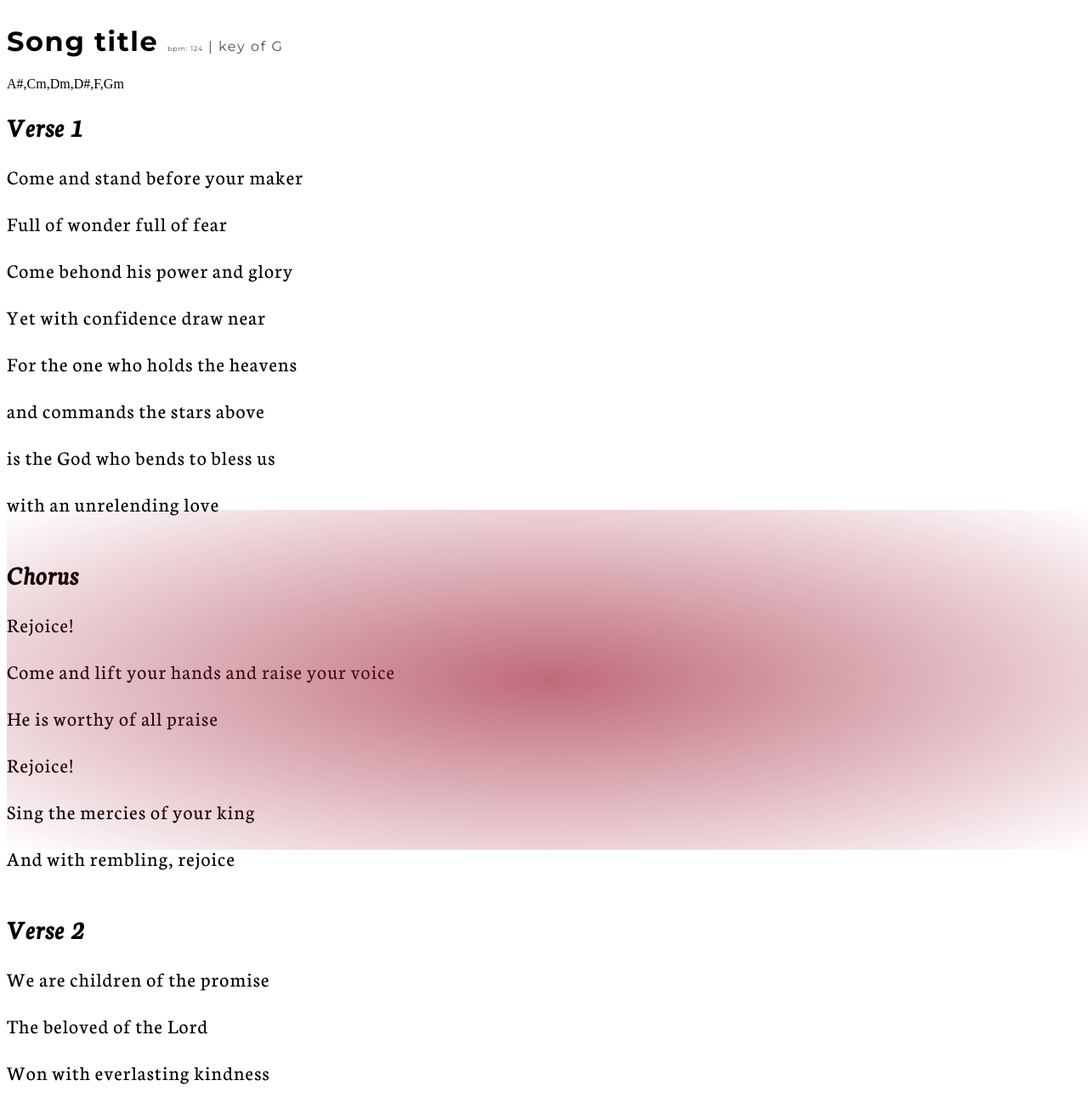
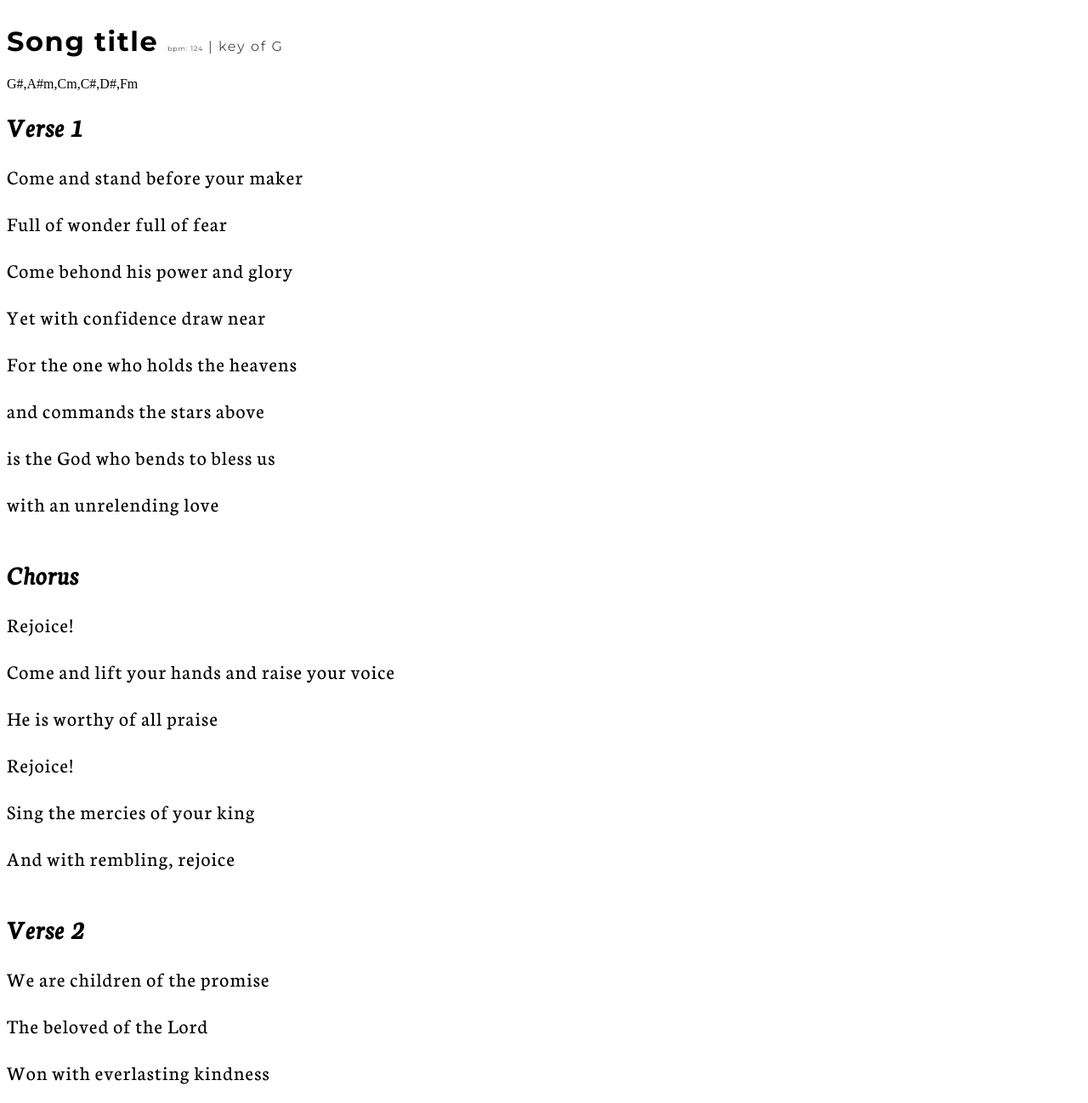
Before and after one commit to NateRudolph/Chord, a plain HTML site: page index.html in a window 1280 px wide. Shown: the top 1298 px of the page at 85% size. Drawn offline with Linux system fonts and the light colour scheme.

Commit message:
Removing metronome div until properly implemented

```diff
--- a/index.html
+++ b/index.html
@@ -12,7 +12,7 @@
         <h1>Song title <span><span id="toggle">bpm: </span><span id="bpm" contenteditable>124</span> | key of G</span></h1>
     </div>
     <div id="transpose">I ii vi IV V iii</div>
-    <div id="metronome"></div>
+
     <div class="verse" id="v1">
      <h1>Verse 1</h1>
         <p>Come and stand before your maker</p>
--- a/js/script.js
+++ b/js/script.js
@@ -4,7 +4,7 @@ $( document ).ready(function(){
     spanTheLyrics();
     wordClick();
 
-    transpose("A#");
+    transpose("G#");
 
 
 });
```
